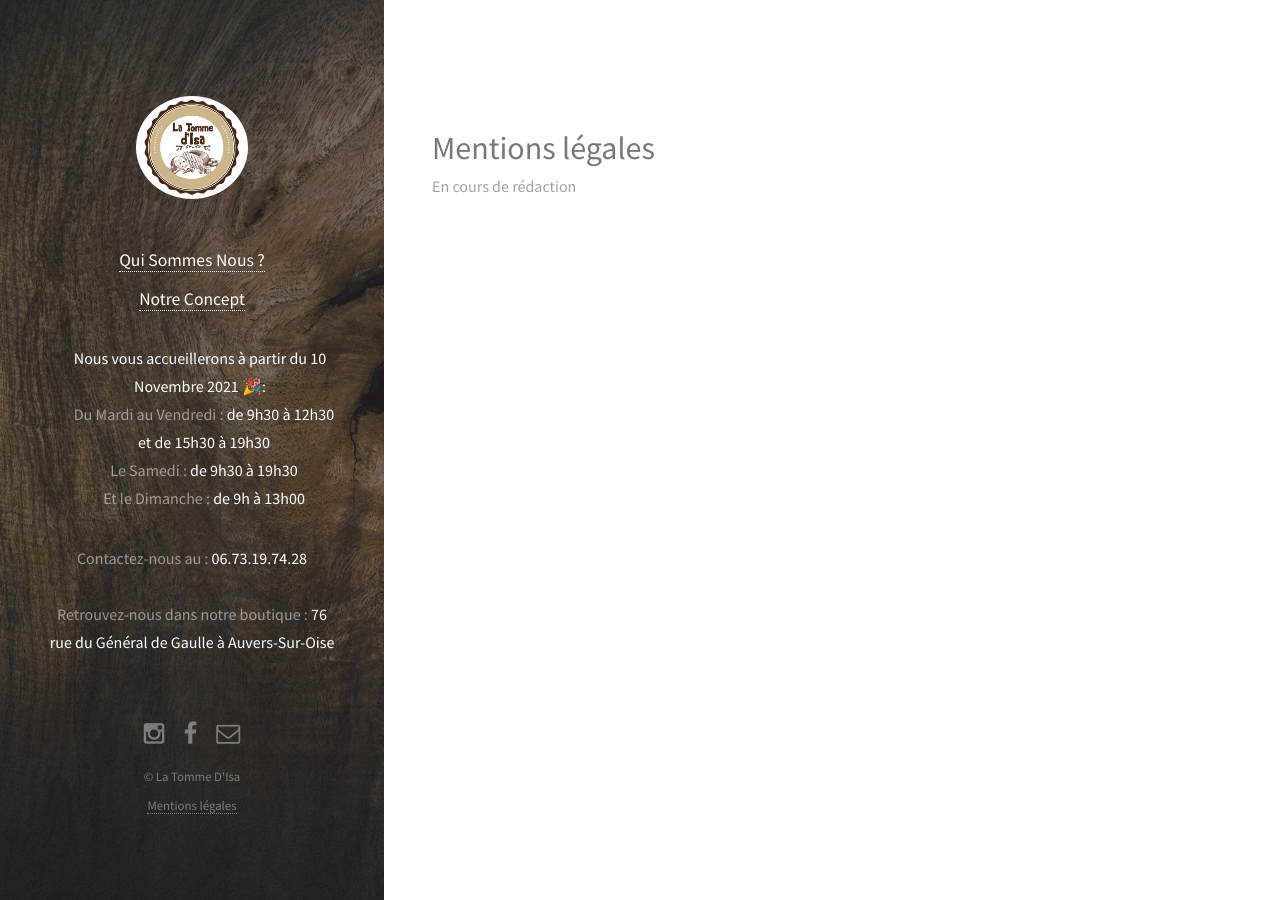
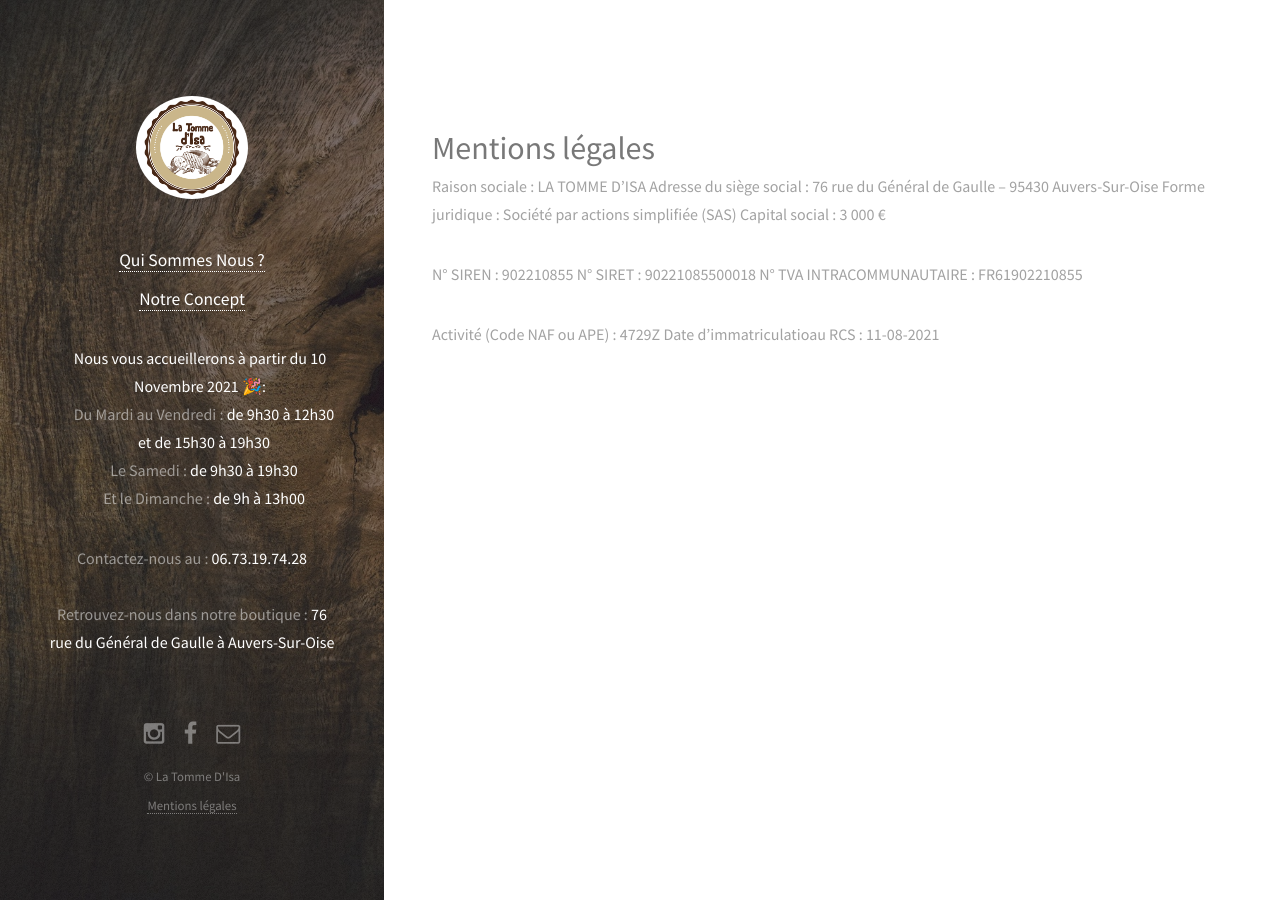
Before and after one commit to SachaCR/la-tomme-disa, a Jekyll site: the page built from pages/legal.md, in a window 1280 px wide. Built offline with Jekyll 4.4.1, drawn with Linux system fonts in a browser that asks for light colours; nearby versions of some CDN libraries; our own code applies the rules of GitHub Pages for plain Markdown files.

Commit message:
Add legal mentions

```diff
--- a/pages/legal.md
+++ b/pages/legal.md
@@ -4,5 +4,14 @@
 
 # Mentions légales
 
+Raison sociale : LA TOMME D’ISA
+Adresse du siège social : 76 rue du Général de Gaulle – 95430 Auvers-Sur-Oise
+Forme juridique : Société par actions simplifiée (SAS)
+Capital social : 3 000 €
 
-En cours de rédaction
+N° SIREN : 902210855
+N° SIRET : 90221085500018
+N° TVA INTRACOMMUNAUTAIRE : FR61902210855
+
+Activité (Code NAF ou APE) : 4729Z
+Date d’immatriculatioau RCS : 11-08-2021
```
